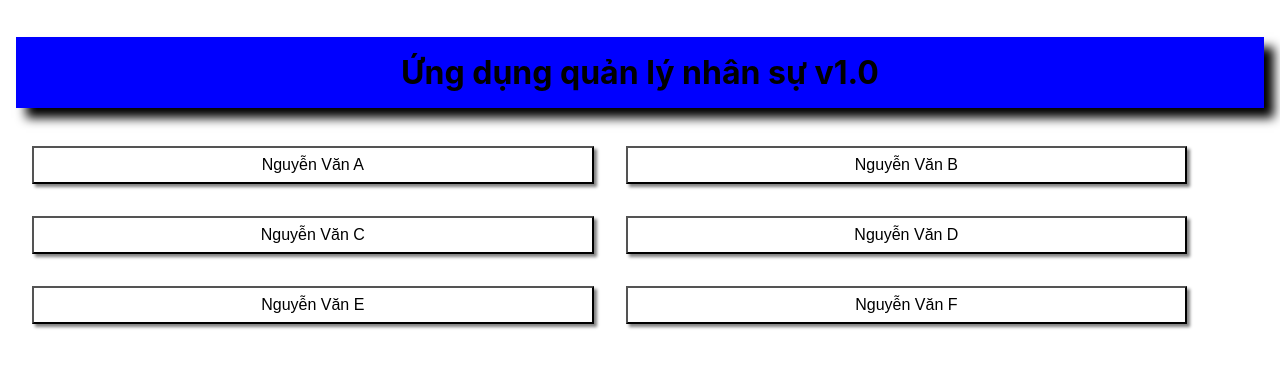
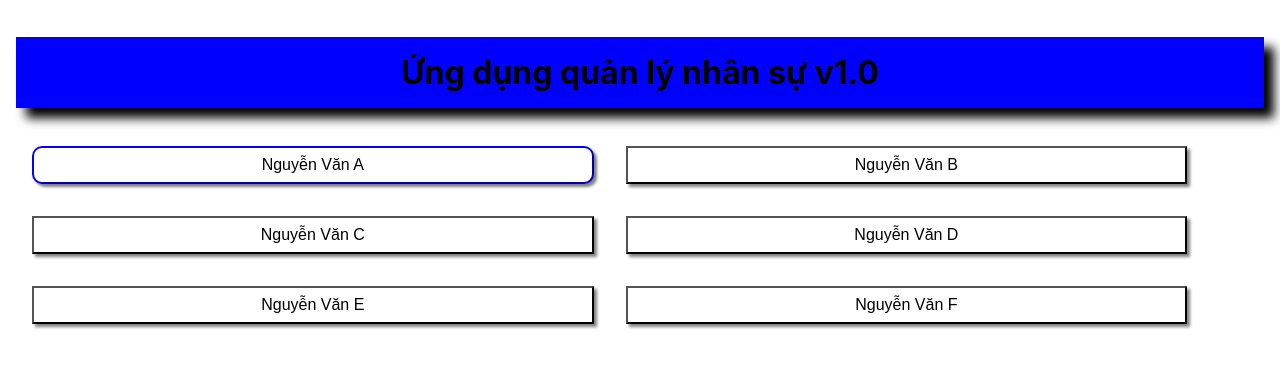
Before and after one commit to Sybui883/funix, a React (Create React App) app: page / in a window 1280 px wide. In both pictures the pointer is over the button "Nguyễn Văn A". Shown: the top 368 px of the page. Built offline with nearby package versions, Linux system fonts and the light colour scheme.

Commit message:
update code 4

```diff
--- a/src/App.css
+++ b/src/App.css
@@ -58,6 +58,13 @@ button {
   box-shadow: 3px 3px 3px gray;
 }
 
+button:hover {
+  border-color: blue;
+  border-radius: 10px;
+  transition: border-radius 0.3s;
+
+}
+
 #wrapper {
   width: 100%;
 }
```
